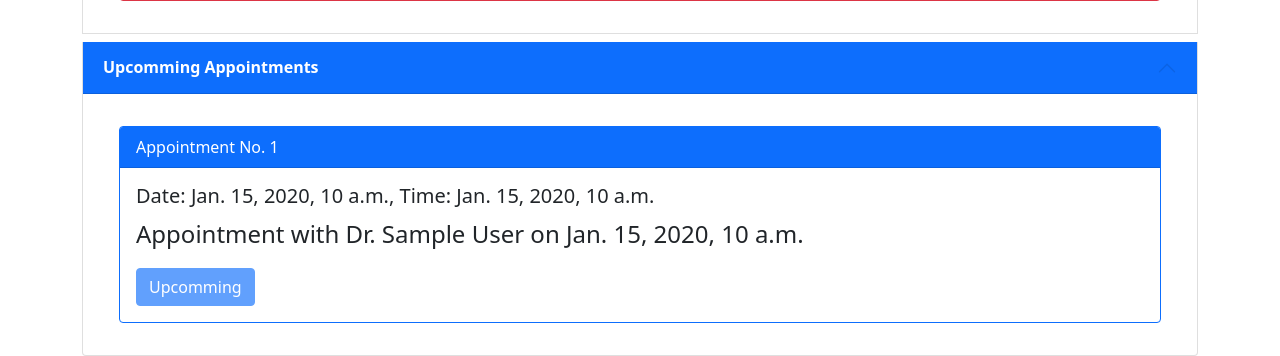
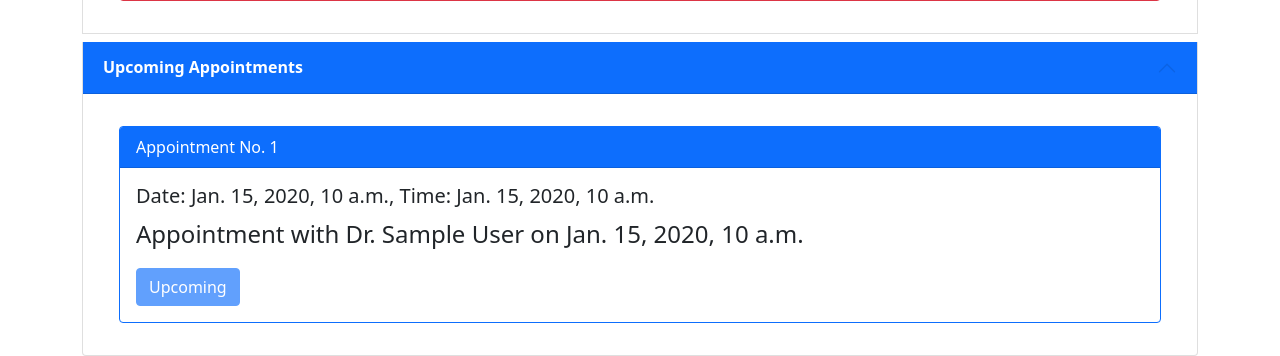
Before and after one commit to adaksritiman24/Online-Doctor-Appointment-System, a Django app: template odas/templates/patient/patient-appointment.html in a window 1280 px wide. Shown: the part 462-818 px from the top of the page. Run offline with Django 3.2, Linux system fonts and the light colour scheme; the template is opened without the code that fills it: most values are stand-ins (such as "Sample title", 1, 10 or a date in 2020); some libraries are stand-ins or nearby versions.

Commit message:
Minor Changes: Spellings

```diff
--- a/odas/templates/patient/patient-appointment.html
+++ b/odas/templates/patient/patient-appointment.html
@@ -91,7 +91,7 @@
       <div class="accordion-item">
         <h2 class="accordion-header" id="panelsStayOpen-headingThree">
           <button class="accordion-button bg-primary text-white" type="button" data-bs-toggle="collapse" data-bs-target="#panelsStayOpen-collapseThree" aria-expanded="true" aria-controls="panelsStayOpen-collapseThree">
-            <b>Upcomming Appointments</b>
+            <b>Upcoming Appointments</b>
           </button>
         </h2>
         <div id="panelsStayOpen-collapseThree" class="accordion-collapse collapse show" aria-labelledby="panelsStayOpen-headingThree">
@@ -107,7 +107,7 @@
                   <div class="card-body">
                     <h5 class="card-title">Date: {{appointment.date}}, Time: {{appointment.time}}</h5>
                     <p class="card-text">Appointment with Dr. {{appointment.doctor.first_name}} {{appointment.doctor.last_name}} on {{appointment.date}}</p>
-                    <a href="{% url 'main-chat-view' appointment.id %}" class="btn btn-primary disabled" target="_blank">Upcomming</a>
+                    <a href="{% url 'main-chat-view' appointment.id %}" class="btn btn-primary disabled" target="_blank">Upcoming</a>
                   </div>
                 </div>
             {% endfor %}
```
Also changed, not shown: odas/db.sqlite3.
